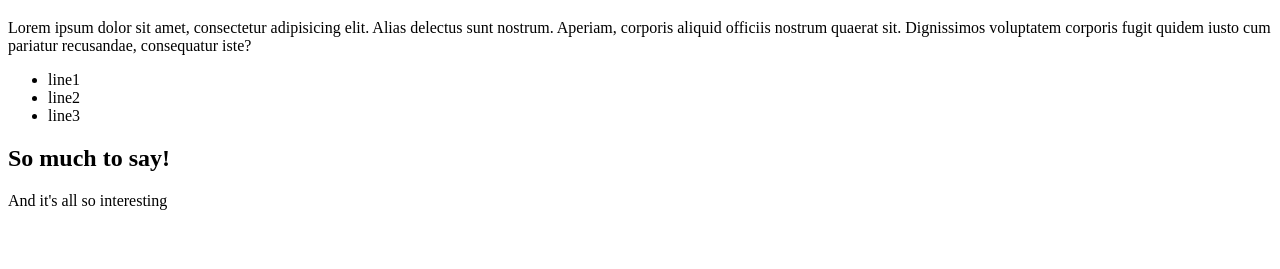
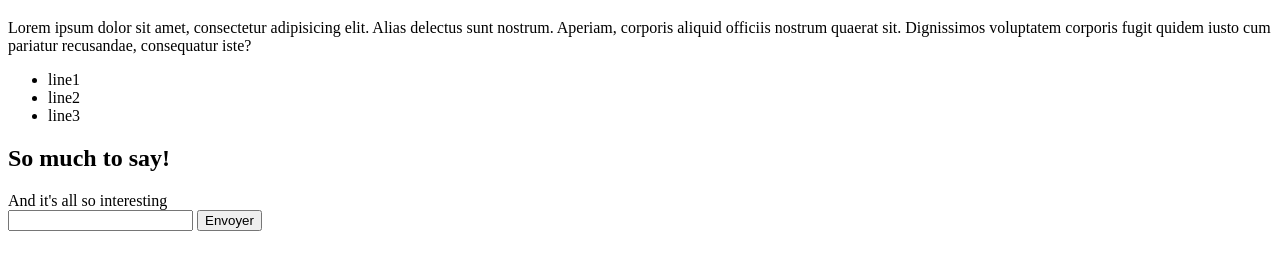
Before and after one commit to MariiamRez/wad24_first_repo, a plain HTML site: page index.html in a window 1280 px wide. Shown: the part 61-330 px from the top of the page. Drawn offline with Linux system fonts and the light colour scheme.

Commit message:
Ajout d'un formulaire

```diff
--- a/index.html
+++ b/index.html
@@ -19,5 +19,11 @@
 
     And it's all so interesting
 
+
+    <form action="" method="post">
+        <input type="email" name="email" id="email">
+        <input type="submit" value="Envoyer">
+    </form>
+
 </body>
 </html>
```
